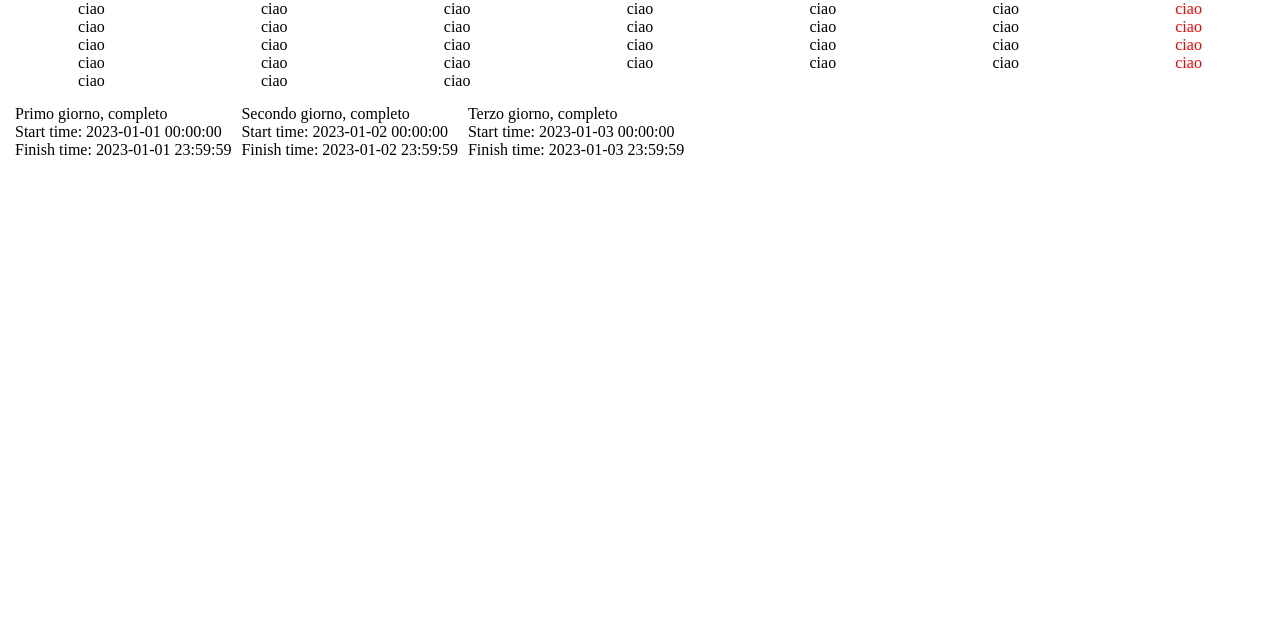
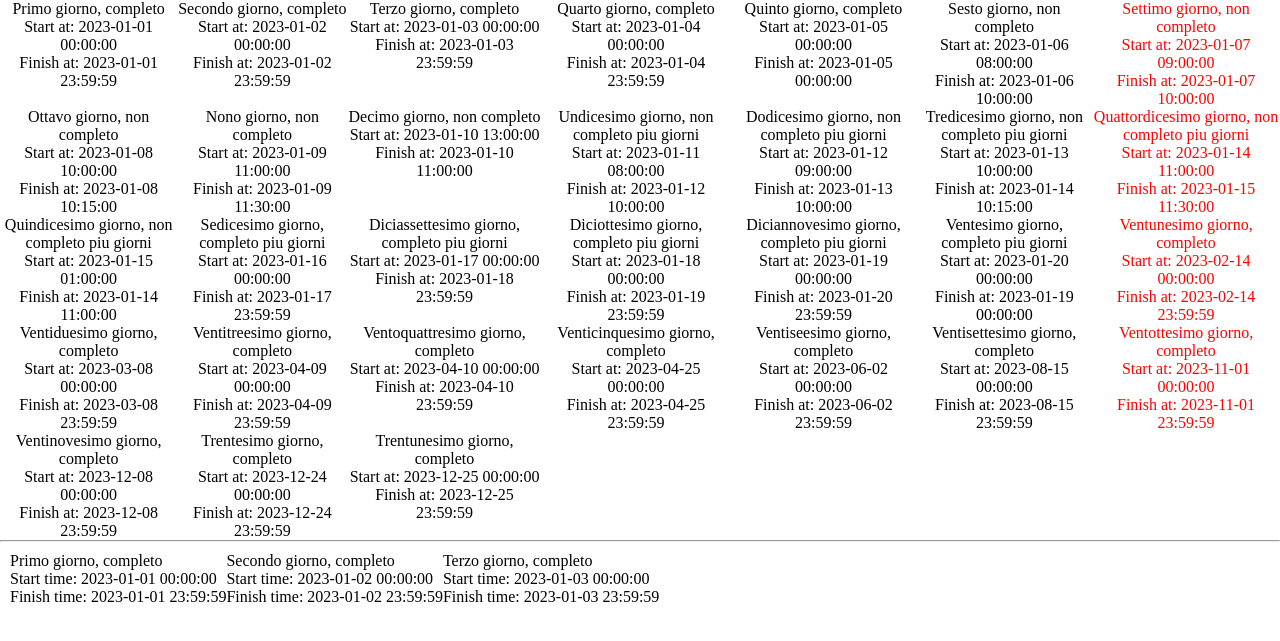
Before and after one commit to S0R3d/calendar, a PHP site: page / in a window 1280 px wide. Shown: the top 641 px of the page. Run offline with PHP 8.4, Linux system fonts and the light colour scheme; data comes from the database, SQL or seed files in the repository.

Commit message:
Update event query and added loop to create days

```diff
--- a/index.php
+++ b/index.php
@@ -74,31 +74,49 @@ function translateDay($day): string {
 </head>
 
 <body>
+    <!-- import header -->
     <div class="main">
         <div class="calendar month january"
             style="display: grid; grid-template-columns: repeat(7, auto); text-align: center;">
             <?php
-            $sunday = 1;
-            for ($i = 0; $i < convertMonth(date('m')); $i++) {
-                if ($sunday == 7) {
+            $sunday = 0;
+            for ($i = 1; $i < convertMonth(date('m')) + 1; $i++) {
+
+                ?>
+                <div class="day<?php echo ($i % 7 == 0) ? ' sunday' : ''; ?>">
+                    <?php
+                    // FIXME: rimuovere query da div.day perche non tutti i giorni hanno un evento
+                    // aggiungere invece numero e nome del gioni in questione fino al 31th
+                    foreach ($db->query('SELECT * FROM events WHERE id='.$i.'') as $row) {
+                        ?>
+                        <div class=" event">
+                            <div class="title">
+                                <?php echo $row['title']; ?>
+                            </div>
+                            <div class="start">
+                                Start at: <?php echo $row['start']; ?>
+                            </div>
+                            <div class="finish">
+                                Finish at: <?php echo $row['finish']; ?>
+                            </div>
+                        </div>
+                        <?php
+                    }
                     ?>
-                    <div class="day sunday" style="color: red;">ciao</div>
-                    <?php
-                    $sunday = 1;
-                } else {
-                    ++$sunday;
-                    ?>
-                    <div class="day">ciao</div>
-                    <?php
-                }
+                </div>
+                <?php
             }
             ?>
         </div>
+        <hr>
+        <!-- TODO: aggiungere all'interno del calendario 'sopra' gli eventi dei giorni giusti,
+                    solo del mese selezionato -->
+        <!-- TODO: calendario con mese di base (di default) in base al mese corrente, usare _today -->
         <div class="events" style="display: flex; margin: 10px;">
             <?php
             foreach ($db->query('SELECT * FROM events LIMIT 3') as $row) {
                 ?>
-                <div class="event" style="margin: 5px;">
+                <div class="event">
                     <div class="title">
                         <?php echo $row['title']; ?>
                     </div>
@@ -109,11 +127,11 @@ function translateDay($day): string {
                         Finish time: <?php echo $row['finish']; ?>
                     </div>
                 </div>
-                <!-- <hr> -->
                 <?php
             } ?>
         </div>
     </div>
+    <!-- import footer -->
     <script src="script/main.js"></script>
 </body>
 
--- a/style/main.css
+++ b/style/main.css
@@ -3,3 +3,7 @@
     padding: 0;
     box-sizing: border-box;
 }
+
+.sunday {
+    color: red;
+}
```
